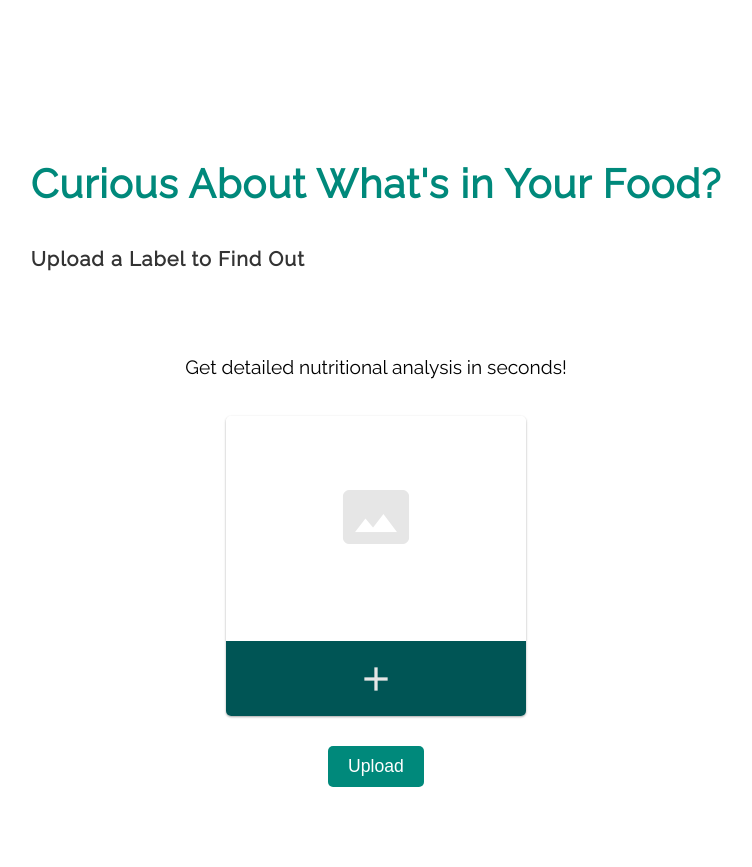
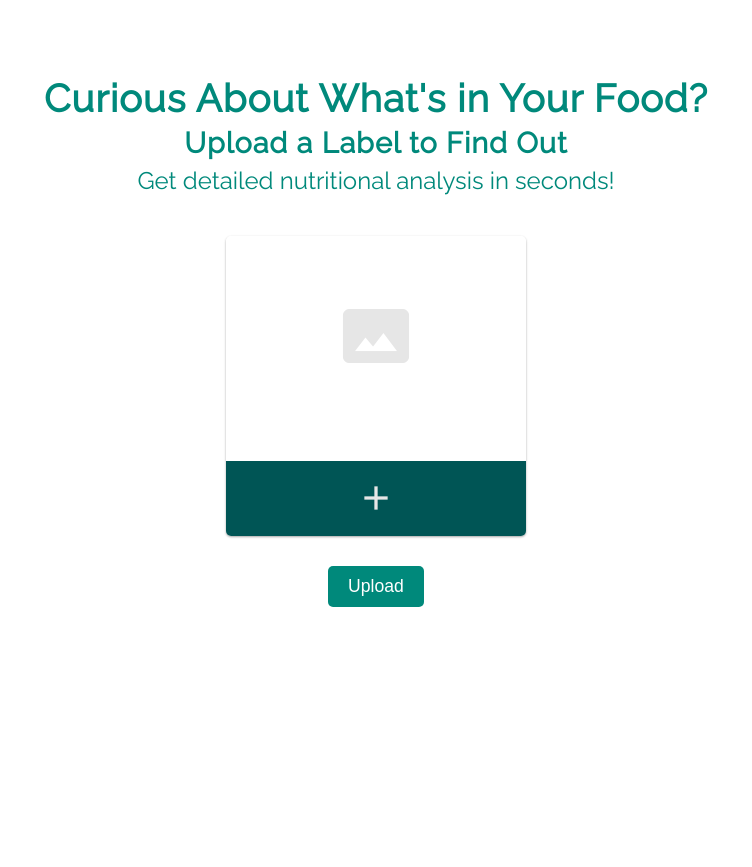
Before and after one commit to UNPHASYDAISY/AI-NutriGuide, a Flask app: page /upload in a window 1280 px wide. Shown: the whole page, without its empty margins (264-1016 px from the left). After the commit the page ends 607 px from the top, so only its background shows below. Run offline with Flask 3, Linux system fonts and the light colour scheme.

Commit message:
Update index.css

```diff
--- a/static/css/index.css
+++ b/static/css/index.css
@@ -4,17 +4,17 @@
 body {
   font-family: 'Raleway', sans-serif;
   height: 100%;
+  /* overflow: hidden;  */
   display: flex;
   flex-direction: column;
-  align-items: center;
+  /* align-items: center; */
   justify-content: flex-start; /* Align content to the top */
   background-color: lighten(#055, 45%);
-  margin: 30px;
-  padding: 40px 20px; /* Add spacing around the content */
+  margin-top: 40px;
   box-sizing: border-box;
 }
 
-h1 {
+h1.welcome-title {
   font-size: 2.5rem;
   color: #00897b;
   text-align: center; /* Center the heading */
@@ -59,6 +59,7 @@
 .intro-container form {
   width: 300px; /* Set a fixed width for the form */
   padding: 20px; /* Add space inside the box */
+  /* padding-bottom: 10px; */
   border: 1px solid #ddd; /* Subtle border for the box */
   border-radius: 8px; /* Rounded corners */
   box-shadow: 0 4px 6px rgba(0, 0, 0, 0.1); /* Add shadow for depth */
@@ -74,7 +75,7 @@
 
 .intro-container label {
   display: block; /* Ensures label is on its own line */
-  margin-bottom: 5px; /* Add space below the label */
+  margin-bottom: -6px; /* Add space below the label */
   color: #555; /* Slightly lighter text color */
 }
 
@@ -95,17 +96,37 @@
   background-color: #00897b; /* Bootstrap primary color */
   color: #fff; /* White text color */
   cursor: pointer; /* Change cursor to pointer */
+  margin-top: -10px;
+  margin-bottom: 2px;
 }
 
 .intro-container button:hover {
   background-color: #00897b; /* Darker shade on hover */
 }
 
-h1 {
-  font-family: inherit;
-  margin: 0 0 .75em 0;
-  color: desaturate(cadetblue, 15%);
+h1.api-title {
+  font-size: 2.5rem;
+  color: #00897b;
   text-align: center;
+}
+
+.api-message {
+  font-size: 0.9rem;
+  color: #555;
+  text-align: center;
+  margin-top: -2px;
+  margin-bottom: -2px;
+}
+
+.api-message a {
+  color: #00897b;
+  font-weight: bold;
+  text-decoration: none;
+}
+
+.api-message a:hover {
+  text-decoration: underline;
+  color: #005f55;
 }
 
 form {
@@ -150,11 +171,18 @@
   border-radius: 5px;
   cursor: pointer;
   transition: background-color 0.3s;
-  margin-bottom: 10px;
 }
 
 form button:hover {
   background-color: #005f55;
+}
+
+.error {
+  color: red;
+  font-size: 0.9rem;
+  /* margin-top:10px; */
+  margin-top: 5px;
+  margin-bottom: -10px;
 }
 
 .wrapper{
@@ -178,14 +206,28 @@
 }
 
 .upload-heading {
-  margin-top: 70px;
-  margin-bottom: 50px;
-  text-align: center; /* Center the heading text horizontally */
-  font-size: 2.5rem; /* Adjust the font size */
-  font-weight: bold; /* Make the font bold */
+  text-align: center;
+  font-size: 1.2rem;
+  font-weight: bold;
+  color: #00897b;
+  letter-spacing: 1px;
+  padding: 10px;
+}
+
+.upload-heading h2 {
+  text-align: center;
+  font-weight: bold;
+  color: #00897b;
+  letter-spacing: 1px;
+  margin-top: -20px;
+}
+
+.upload-subheading {
+  text-align: center; /* Center the subheading text horizontally */
+  font-size: 1.5rem; /* Adjust the font size */
   color: #00897b; /* Set a color for the text */
-  letter-spacing: 1px; /* Add some spacing between letters for better readability */
-  padding: 20px; /* Add padding for extra space around the heading */
+  margin-top: -20px; /* Remove the default margin */
+  margin-bottom: 20px; /* Add space below the subheading */
 }
 
 .upload-options {
@@ -324,68 +366,113 @@
     100% {opacity: 0; transform: scale(2.5);}
 }
 
-h2 {
-  font-family: inherit;
-  font-size: 20px;
+
+h2.uploaded-image {
+  color: #055; /* Blue shade for Uploaded Image heading */
+  text-transform: uppercase;
+  margin-bottom: 40px;
+  font-weight: 700;
+}
+
+h2.extracted-info {
+  color: #055; /* Green shade for Extracted Information heading */
+  /* text-transform: uppercase; */
+  margin-bottom: 40px;
+}
+
+.result-heading {
+  font-size: 2.5rem;
+  color: #00897b;
+  text-align: center;
+}
+
+.result-subheading {
+  text-align: center;
+  font-size: 1.5rem;
+  color: #00897b;
+  margin-top: -20px;
+  margin-bottom: 20px;
+}
+
+.result-container {
+  display: flex;
+  justify-content: space-between;
+  max-width: 100%;
+  background: white;
+}
+
+.result-container-2 {
+  padding: 100px;
+}
+
+.extracted-info-p {
+  font-size: 1.5rem;
   color: #333;
-  margin-top: 40px;
-  margin-bottom: 10px;
+  margin-top: 0px;
+  margin-bottom: 20px;
   text-align: left;
 }
 
-h2.uploaded-image {
-  color: #008CBA; /* Blue shade for Uploaded Image heading */
-  text-transform: uppercase;
-  margin-bottom: 40px;
+.left-section {
+  flex: 1;
+  margin-left: 100px;
 }
 
-h2.extracted-info {
-  color: #28A745; /* Green shade for Extracted Information heading */
-  text-transform: uppercase;
-  margin-bottom: 40px;
+.right-section {
+  flex: 1;
+  margin-right: 100px;
 }
 
-.container {
+h2, h3 {
+  color: black;
+  margin-bottom: 12px;
+}
+
+.uploaded-image {
+  font-size: 22px;
+}
+
+img {
+  width: 80%;
+  border-radius: 12px;
+  box-shadow: 0 4px 10px rgba(0, 85, 85, 0.3);
+}
+
+.table-container {
   display: flex;
   justify-content: space-between;
   margin-top: 20px;
 }
 
-.left-section {
-  flex: 1;
-  padding-right: 300px;
-  margin-left: 50px;
+.table-container table {
+  /* width: 48%; */
+  margin-right: 40px;
+  border-radius: 8px;
+  overflow: hidden;
+  background: white;
+  box-shadow: 0px 2px 10px rgba(0, 85, 85, 0.2);
 }
 
-.right-section {
-  flex: 1;
-  padding-left: 20px;
-}
-
-img {
+table {
+  border-collapse: collapse;
   width: 100%;
 }
 
-table {
-  width: 100%;
-  border-collapse: collapse;
-}
-
 th, td {
-  padding: 8px;
+  padding: 12px;
   text-align: left;
+  border-bottom: 1px solid #ddd;
 }
 
 th {
-  background-color: #f2f2f2;
+  background-color: #055; /* Your color for headers */
+  color: white;
 }
 
-.table-container {
-  display: flex;
-  justify-content: space-between;
+tr:nth-child(even) {
+  background-color: #eef7f5; /* Light teal shade for alternate rows */
 }
-.table-container table {
-  width: 48%;
-  margin-right: 40px;
 
+tr:hover {
+  background-color: #cce7e4; /* A soft highlight effect */
 }
```
